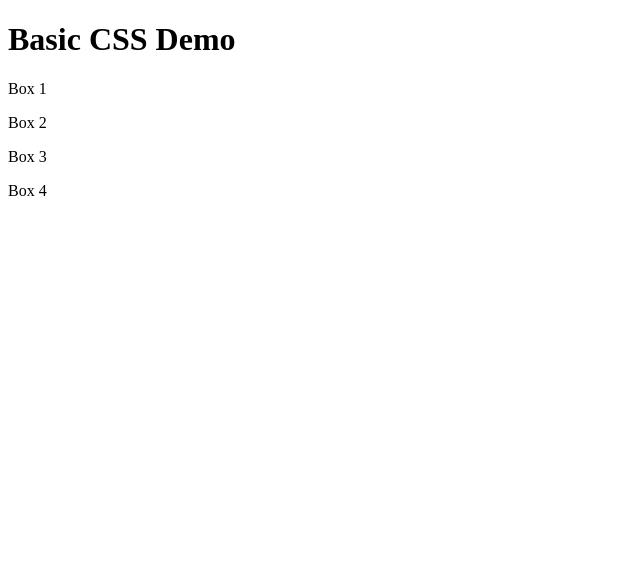
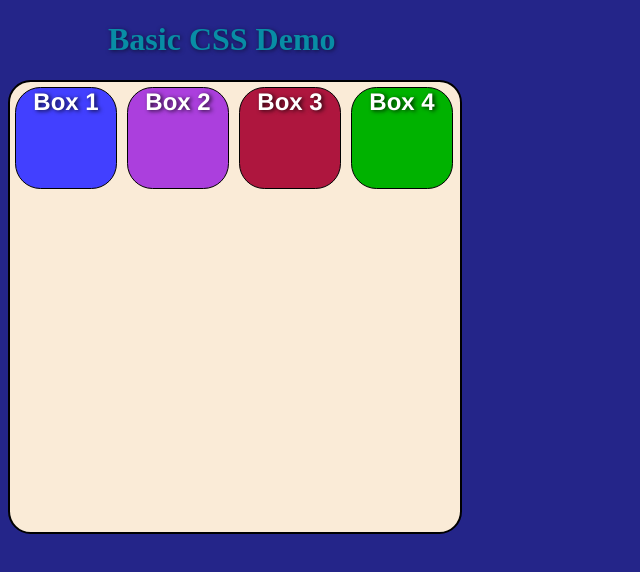
Before and after one commit to karicfuller/Tech-Academy-Automated-HTML-and-CSS-Course, a plain HTML site: page HTML and CSS Projects/Website Project/basic_css_demo_1.html in a window 1280 px wide. Shown: the whole page, without its empty margins (0-640 px from the left). Drawn offline with Linux system fonts and the light colour scheme.

Commit message:
Final html

```diff
--- a/HTML and CSS Projects/Website Project/basic_css_demo_1.html
+++ b/HTML and CSS Projects/Website Project/basic_css_demo_1.html
@@ -2,6 +2,7 @@
 <html lang="en">
     <head>
         <title>Basic HTML Template</title>
+        <link rel="stylesheet" href="css/basic_style.css">
     </head>
     <body>
 
```
